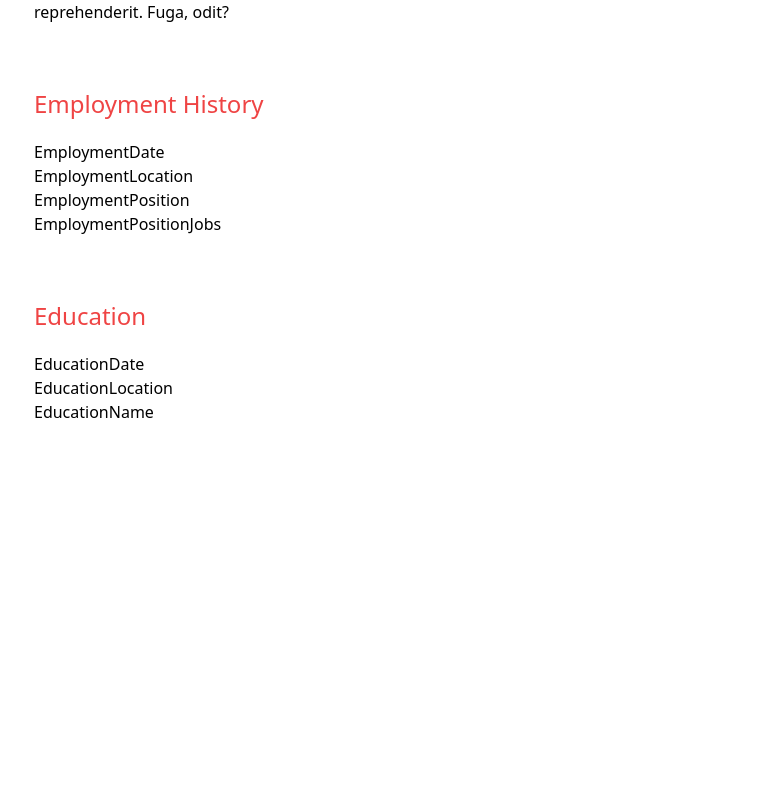
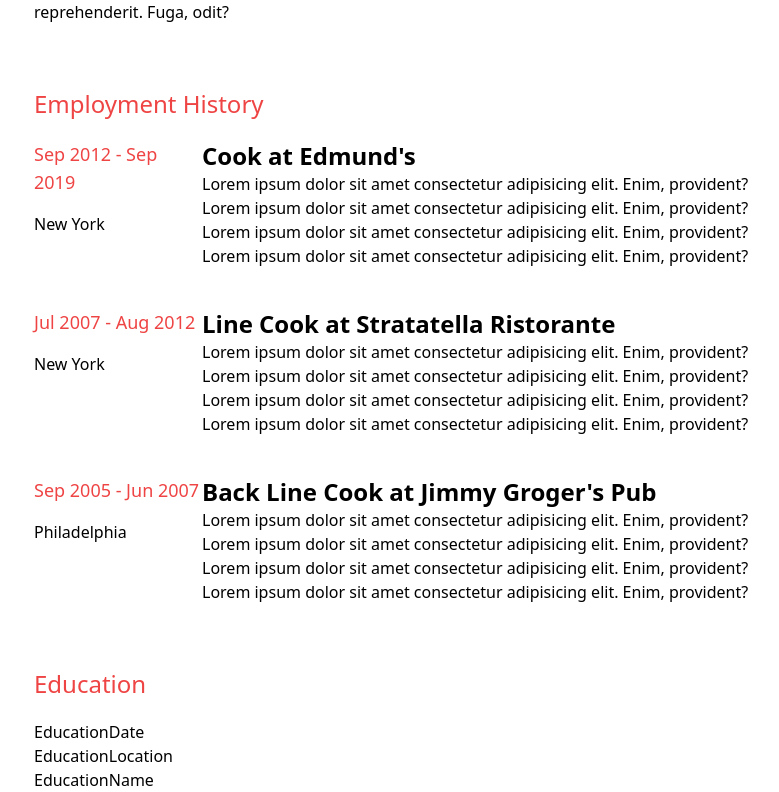
Before and after one commit to developersung13/resume, a React (Create React App) app: page / in a window 1280 px wide. Shown: the part 552-1344 px from the top of the page, without its empty margins (126-905 px from the left). Before the commit the page ends 976 px from the top, so only its background shows below. Built offline with nearby package versions, Linux system fonts and the light colour scheme.

Commit message:
Update asset

```diff
--- /dev/null
+++ b/src/components/EmploymentHistoryEachGrpSection.jsx
@@ -0,0 +1,20 @@
+export const EmploymentHistoryEachGrpSection = (props) => {
+  return (
+    <div className="grid grid-cols-5 mb-10">
+      <div>
+        <div className="text-red-500 text-lg">{props.date}</div>
+        <div className="mt-4">{props.loc}</div>
+      </div>
+      <div className="col-span-4">
+        <div className="text-2xl font-bold">{props.pos}</div>
+        <div>
+          <ul>
+            {props.posJob.map((element) => (
+              <li>{element}</li>
+            ))}
+          </ul>
+        </div>
+      </div>
+    </div>
+  );
+};
--- a/src/components/EmploymentHistorySection.jsx
+++ b/src/components/EmploymentHistorySection.jsx
@@ -1,13 +1,44 @@
+import { EmploymentHistoryEachGrpSection } from "./EmploymentHistoryEachGrpSection";
 import { SectionTitle } from "./SectionTitle";
 
 export const EmploymentHistorySection = (props) => {
   return (
     <div>
       <SectionTitle>Employment History</SectionTitle>
-      <div>EmploymentDate</div>
-      <div>EmploymentLocation</div>
-      <div>EmploymentPosition</div>
-      <div>EmploymentPositionJobs</div>
+      <EmploymentHistoryEachGrpSection
+        date={"Sep 2012 - Sep 2019"}
+        loc={"New York"}
+        pos={"Cook at Edmund's"}
+        posJob={[
+          "Lorem ipsum dolor sit amet consectetur adipisicing elit. Enim, provident?",
+          "Lorem ipsum dolor sit amet consectetur adipisicing elit. Enim, provident?",
+          "Lorem ipsum dolor sit amet consectetur adipisicing elit. Enim, provident?",
+          "Lorem ipsum dolor sit amet consectetur adipisicing elit. Enim, provident?",
+        ]}
+      />
+      <EmploymentHistoryEachGrpSection
+        date={"Jul 2007 - Aug 2012"}
+        loc={"New York"}
+        pos={"Line Cook at Stratatella Ristorante"}
+        posJob={[
+          "Lorem ipsum dolor sit amet consectetur adipisicing elit. Enim, provident?",
+          "Lorem ipsum dolor sit amet consectetur adipisicing elit. Enim, provident?",
+          "Lorem ipsum dolor sit amet consectetur adipisicing elit. Enim, provident?",
+          "Lorem ipsum dolor sit amet consectetur adipisicing elit. Enim, provident?",
+        ]}
+      />
+
+      <EmploymentHistoryEachGrpSection
+        date={"Sep 2005 - Jun 2007"}
+        loc={"Philadelphia"}
+        pos={"Back Line Cook at Jimmy Groger's Pub"}
+        posJob={[
+          "Lorem ipsum dolor sit amet consectetur adipisicing elit. Enim, provident?",
+          "Lorem ipsum dolor sit amet consectetur adipisicing elit. Enim, provident?",
+          "Lorem ipsum dolor sit amet consectetur adipisicing elit. Enim, provident?",
+          "Lorem ipsum dolor sit amet consectetur adipisicing elit. Enim, provident?",
+        ]}
+      />
     </div>
   );
 };
```
